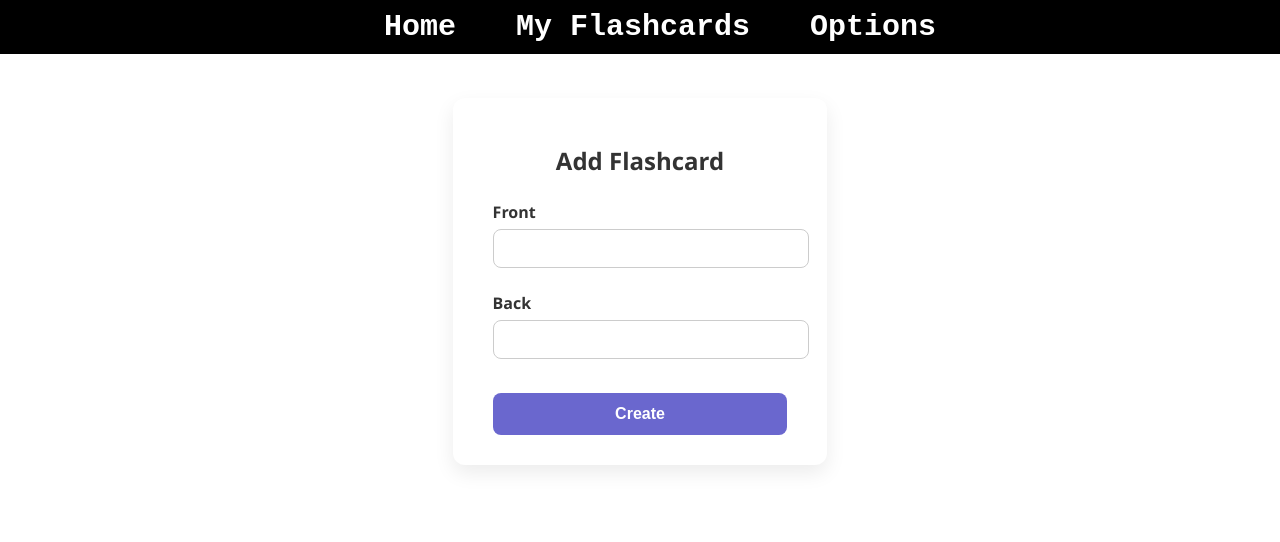
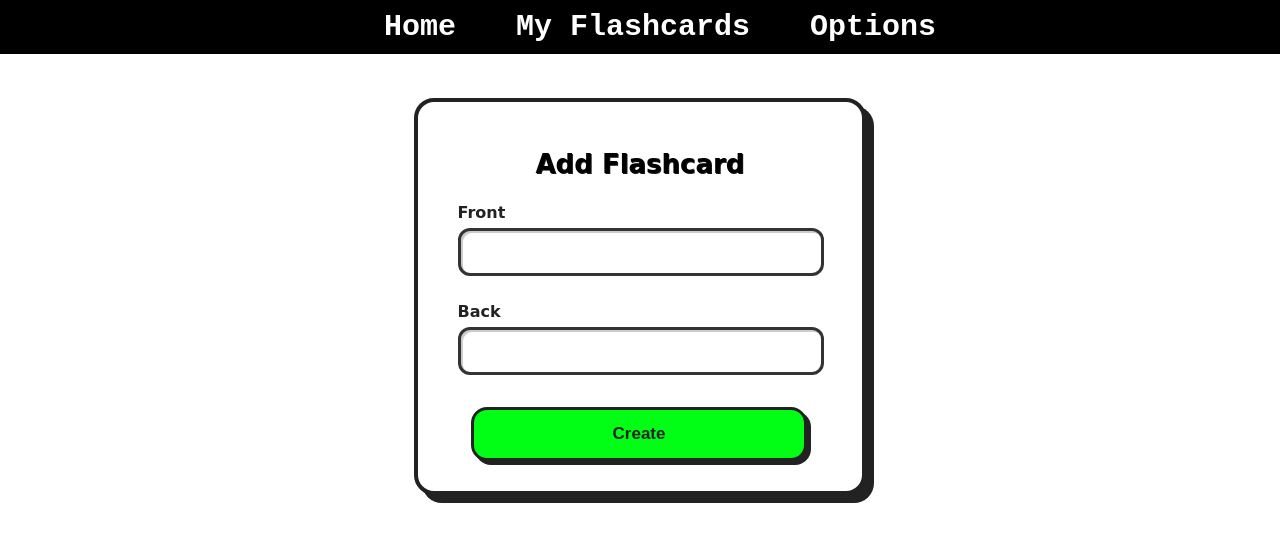
Before and after one commit to Guw2/Flashcard-React-App, a React (Vite) app in the folder flashcards_react_app/: page /create-flashcard in a window 1280 px wide. Shown: the top 542 px of the page. Built offline with nearby package versions, Linux system fonts and the light colour scheme.

Commit message:
5th Commit - 'My Flashcards' Page & 'Add Flashcard' Functionality

```diff
--- a/flashcards_react_app/src/App.jsx
+++ b/flashcards_react_app/src/App.jsx
@@ -4,6 +4,7 @@ import Navbar from './components/Navbar'
 import Home from './pages/Home'
 import Options from './pages/Options'
 import CreateFlashcard from './pages/CreateFlashcard'
+import MyFlashcards from './pages/MyFlashcards'
 
 function App() {
 
@@ -13,6 +14,7 @@ function App() {
         <Routes>
             <Route path='/' element={<Home />}/>
             <Route path='/options' element={<Options />} />
+            <Route path='/my-flashcards' element={<MyFlashcards />} />
             <Route path='/create-flashcard' element={<CreateFlashcard />} />
         </Routes>
     </BrowserRouter>
--- a/flashcards_react_app/src/css/CreateFlashcard.module.css
+++ b/flashcards_react_app/src/css/CreateFlashcard.module.css
@@ -1,56 +1,75 @@
 .mainDiv {
-  max-width: 400px;
+  max-width: 420px;
   margin: 60px auto;
   background: #ffffff;
   padding: 30px 40px;
-  border-radius: 12px;
-  box-shadow: 0 8px 20px rgba(0, 0, 0, 0.08);
-  font-family: 'Segoe UI', sans-serif;
+  border-radius: 20px;
+  box-shadow: 8px 8px 0px #222;
+  font-family: 'Comic Sans MS', 'Segoe UI', sans-serif;
+  border: 4px solid #222;
   color: #333;
+  transition: transform 0.2s ease;
 }
 
 .title {
   text-align: center;
   margin-bottom: 24px;
-  font-size: 24px;
+  font-size: 26px;
+  color: #000000;
+  text-shadow: 1px 1px #181818;
+}
+
+.form{
+  margin-right: 28px;
 }
 
 .form label {
   display: block;
-  font-weight: 600;
+  font-weight: bold;
   margin-bottom: 6px;
   margin-top: 14px;
+  color: #222;
 }
 
 .form input[type="text"] {
   width: 100%;
-  padding: 10px;
-  font-size: 15px;
-  border: 1px solid #ccc;
-  border-radius: 8px;
-  transition: border 0.2s ease;
-  margin-bottom: 10px;
+  padding: 12px;
+  font-size: 16px;
+  border: 3px solid #333;
+  border-radius: 12px;
+  background: #fff;
+  margin-bottom: 12px;
+  box-shadow: inset 2px 2px 0px #ccc;
+  transition: all 0.2s ease;
 }
 
 .form input[type="text"]:focus {
+  border-color: #000000;
+  color: white;
+  font-family: sans-serif;
+  background-color: #000000;
   outline: none;
-  border-color: #6a67ce;
 }
 
 .submitButton {
-  margin-top: 24px;
+  margin-top: 20px;
+  margin-left: 13px;
   width: 100%;
-  padding: 12px;
-  background-color: #6a67ce;
-  color: white;
-  border: none;
-  border-radius: 8px;
-  font-size: 16px;
-  font-weight: 600;
+  padding: 14px;
+  background-color: #00ff15;
+  color: #222;
+  border: 3px solid #222;
+  border-radius: 16px;
+  font-size: 17px;
+  font-weight: bold;
   cursor: pointer;
-  transition: background-color 0.3s ease;
+  box-shadow: 4px 4px 0px #222;
+  transition: all 0.2s ease;
 }
 
 .submitButton:hover {
-  background-color: #5754c2;
+  background-color: #000000;
+  color: white;
+  box-shadow: 2px 2px 0px #222;
+  transform: translate(2px, 2px);
 }
--- a/flashcards_react_app/src/css/Home.css
+++ b/flashcards_react_app/src/css/Home.css
@@ -6,17 +6,25 @@ body{
 
 }
 
-.addflashcard-button{
-    padding: 15px;
-    font-family: monospace;
-    font-size: 1.3rem;
-    border-radius: 15px;
-    background-color: rgb(0, 223, 0);
-    border: none;
-    transition: 0.1s ease;
+.addflashcard-button {
+  margin-top: 20px;
+  margin-left: 13px;
+  width: 100%;
+  padding: 14px;
+  background-color: #00ff15;
+  color: #222;
+  border: 3px solid #222;
+  border-radius: 16px;
+  font-size: 17px;
+  font-weight: bold;
+  cursor: pointer;
+  box-shadow: 4px 4px 0px #222;
+  transition: all 0.2s ease;
 }
 
-.addflashcard-button:hover{
-    background-color: rgb(0, 0, 0);
-    color: white;
+.addflashcard-button:hover {
+  background-color: #000000;
+  color: white;
+  box-shadow: 2px 2px 0px #222;
+  transform: translate(2px, 2px);
 }
--- /dev/null
+++ b/flashcards_react_app/src/css/MyFlashcards.module.css
@@ -0,0 +1,62 @@
+.mainDiv {
+  display: flex;
+  flex-wrap: wrap;
+  gap: 24px;
+  justify-content: center;
+  padding: 40px;
+  font-family: 'Comic Sans MS', 'Segoe UI', sans-serif;
+}
+
+.flashcardShow {
+  width: 220px;
+  background-color: #ffffff; /* verde claro */
+  border: 4px solid #000000;
+  border-radius: 16px;
+  box-shadow: 6px 6px 0px #000000;
+  padding: 16px;
+  display: flex;
+  flex-direction: column;
+  gap: 12px;
+  transition: transform 0.2s ease;
+}
+
+.flashcardShow:hover {
+  transform: scale(1.03);
+  background-color: #c3f5be; /* um pouco mais escuro ao hover */
+}
+
+.frontDiv {
+  background-color: #ffffff;
+  border: 2px solid #000;
+  border-radius: 12px;
+  padding: 10px;
+  height: 80px;
+  overflow: hidden;
+  text-overflow: ellipsis;
+  white-space: nowrap;
+  display: flex;
+  flex-direction: column;
+  justify-content: center;
+}
+
+
+.frontDiv label {
+  font-weight: bold;
+  font-size: 14px;
+  color: #006400;
+  display: block;
+  margin-bottom: 4px;
+  cursor: default;
+  user-select: none;
+}
+
+.frontDiv p {
+  margin: 0;
+  font-size: 16px;
+  color: #000;
+  overflow: hidden;
+  text-overflow: ellipsis;
+  white-space: nowrap;
+  cursor: default;
+  user-select: none;
+}
--- a/flashcards_react_app/src/index.css
+++ b/flashcards_react_app/src/index.css
@@ -3,9 +3,10 @@ body{
   justify-content: center;
   background-color: white;
   color: black;
+  transition: 0.2s;
 }
 
 body.dark {
-  background-color: black;
+  background-color: rgb(39, 39, 39);
   color: white;
 }
--- a/flashcards_react_app/src/pages/CreateFlashcard.jsx
+++ b/flashcards_react_app/src/pages/CreateFlashcard.jsx
@@ -1,17 +1,35 @@
+import { useRef } from 'react';
 import styles from '../css/CreateFlashcard.module.css';
 
 function CreateFlashcard() {
+
+  const front = useRef("");
+  const back = useRef("");
+
+  function create() {
+
+    const newCard = {
+      front: front.current,
+      back: back.current,
+    };
+
+    const existing = JSON.parse(localStorage.getItem("flashcards-array")) || [];
+    const updated = [...existing, newCard];
+
+    localStorage.setItem("flashcards-array", JSON.stringify(updated));
+  }
+
   return (
     <div className={styles.mainDiv}>
       <h1 className={styles.title}>Add Flashcard</h1>
       <form action="/my-flashcards" className={styles.form}>
         <label htmlFor="front">Front</label>
-        <input id="front" type="text" name="front" />
+        <input id="front" type="text" name="front" onChange={e => {front.current = e.target.value}} />
 
         <label htmlFor="back">Back</label>
-        <input id="back" type="text" name="back" />
+        <input id="back" type="text" name="back" onChange={e => {back.current = e.target.value}}/>
 
-        <input type="submit" value="Create" className={styles.submitButton} />
+        <input type="submit" value="Create" onClick={create} className={styles.submitButton} />
       </form>
     </div>
   );
--- a/flashcards_react_app/src/pages/Home.jsx
+++ b/flashcards_react_app/src/pages/Home.jsx
@@ -8,7 +8,9 @@ function Home(){
     return(
         <div className="main-div">
             <div className='addflashcard-div'>
-                <Link to="/create-flashcard"><button className='addflashcard-button'>Add Flashcard</button></Link>
+                <Link to="/create-flashcard">
+                    <button className='addflashcard-button'>Add Flashcard</button>
+                </Link>
             </div>
         </div>
     );
--- a/flashcards_react_app/src/pages/MyFlashcards.jsx
+++ b/flashcards_react_app/src/pages/MyFlashcards.jsx
@@ -1,10 +1,33 @@
+import { useEffect, useState } from "react";
+import styles from '../css/MyFlashcards.module.css';
 
-function MyFlashcards(){
-    return(
-        <>
+function MyFlashcards() {
+  const [flashcards, setFlashcards] = useState(() => {
+    return JSON.parse(localStorage.getItem("flashcards-array")) || [];
+  });
 
-        </>
-    );
+  useEffect(() => {
+    console.log(flashcards);
+  }, [flashcards]); // adicionei a dependência para evitar chamadas infinitas
+
+  const list = flashcards.map((x, index) =>
+    <div key={index} className={styles.flashcardShow}>
+      <div className={styles.frontDiv}>
+        <label>Front</label>
+        <p>{x.front}</p>
+      </div>
+      <div className={styles.frontDiv}>
+        <label>Back</label>
+        <p>{x.back}</p>
+      </div>
+    </div>
+  );
+
+  return (
+    <div className={styles.mainDiv}>
+      {list}
+    </div>
+  );
 }
 
 export default MyFlashcards;
```
Lines whose indentation alone changed are shown as unchanged.
